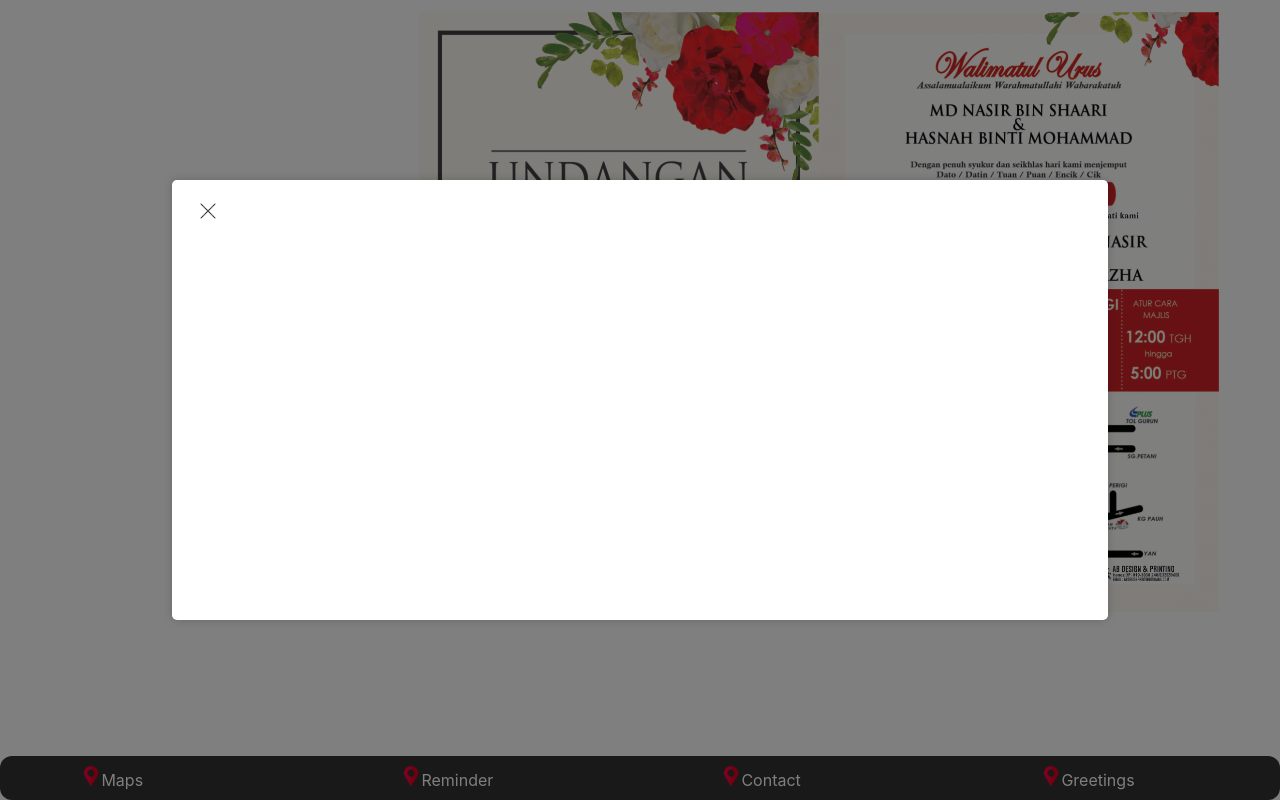
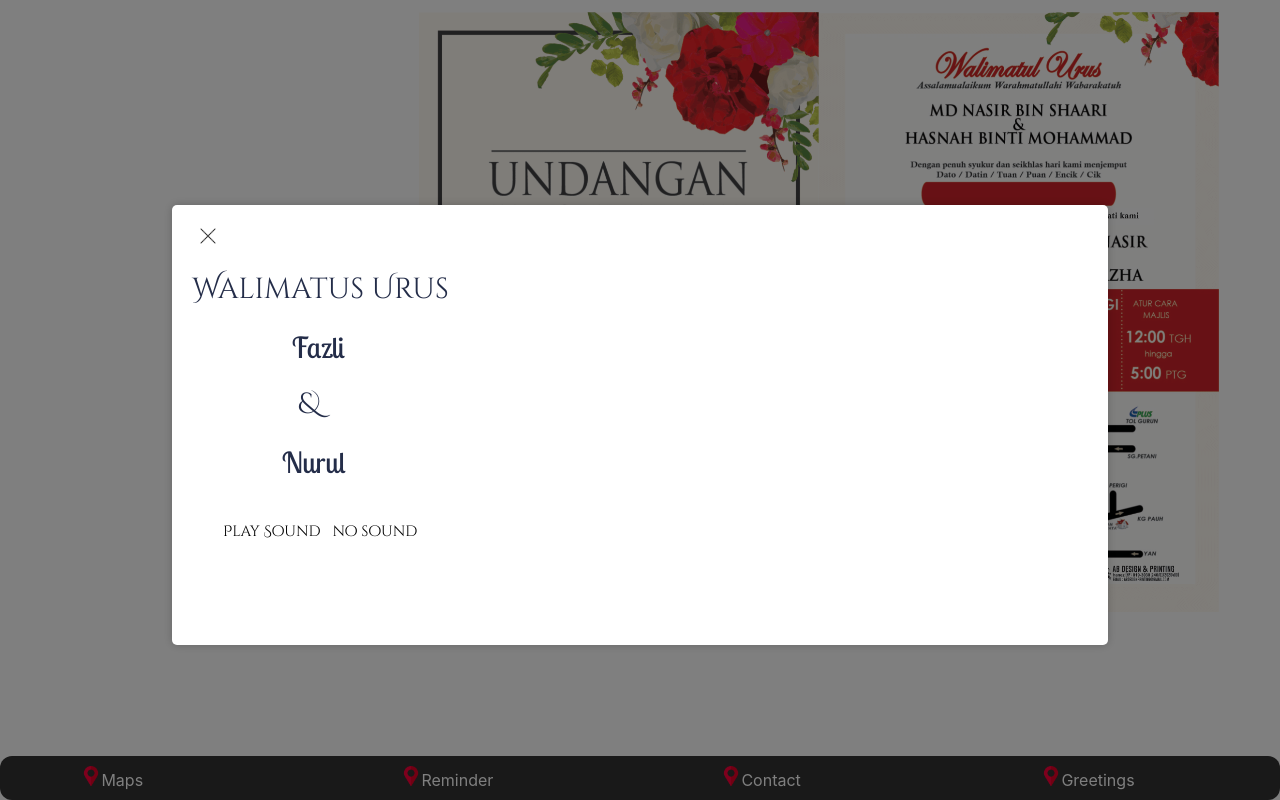
Before and after one commit to FahmiRid/wedding-card1, a React (Create React App) app: page / in a window 1280 px wide. Built offline with nearby package versions, Linux system fonts and the light colour scheme.

Commit message:
Added font modal

```diff
--- a/public/index.html
+++ b/public/index.html
@@ -14,6 +14,13 @@
       manifest.json provides metadata used when your web app is installed on a
       user's mobile device or desktop. See https://developers.google.com/web/fundamentals/web-app-manifest/
     -->
+    <link rel="preconnect" href="https://fonts.googleapis.com" />
+    <link rel="preconnect" href="https://fonts.gstatic.com" crossorigin />
+    <link
+      href="https://fonts.googleapis.com/css2?family=Cinzel+Decorative&display=swap"
+      rel="stylesheet"
+    />
+    <link href="https://fonts.googleapis.com/css2?family=Lobster+Two&display=swap" rel="stylesheet">
     <link rel="manifest" href="%PUBLIC_URL%/manifest.json" />
     <!--
       Notice the use of %PUBLIC_URL% in the tags above.
--- a/src/Components/Modal.jsx
+++ b/src/Components/Modal.jsx
@@ -2,11 +2,12 @@
 import React, { useState, useEffect } from 'react';
 import '../styles/Modal.css'
 import Close from '../Assets/close.png';
-import Lottie from 'lottie-react';
+import SoundFile from '../Assets/thousand.mp3';
 
 
 function Modal({ onClose }) {
     const [isModalOpen, setIsModalOpen] = useState(true);
+
 
     useEffect(() => {
         // When the component is mounted, add a small delay to show the modal with animation.
@@ -18,6 +19,15 @@ function Modal({ onClose }) {
         return () => clearTimeout(timer);
     }, []);
 
+    const playSound = () => {
+        setIsModalOpen(false); // Close the modal with animation
+        setTimeout(() => {
+          onClose(); // Remove the modal
+        }, 300); // Adjust the timing to match the CSS transition duration
+
+        const audio = new Audio(SoundFile); // Create an audio element
+        audio.play(); // Play the audio
+      };
     const closeModal = () => {
         // Set isModalOpen to false to trigger the closing animation.
         setIsModalOpen(false);
@@ -28,9 +38,25 @@ function Modal({ onClose }) {
         <div className={`modal ${isModalOpen ? "active" : ""}`}>
             <div className={`modal-content ${isModalOpen ? "active" : ""}`}>
                 <button onClick={closeModal}>
-            <img src={Close} alt='close-btn' width={20} height={20}/>
+                    <img src={Close} alt='close-btn' width={20} height={20} />
                 </button>
-
+                <div className='header-modal'>
+                    <span>Walimatus Urus</span>
+                </div>
+                <div className='bride-men'>
+                    <span>Fazli</span>
+                </div>
+                <div className='bride-and'>
+                    <span>&</span>
+                </div>
+                <div className='bride-girl'>
+                    <span>Nurul</span>
+                </div>
+                <br></br>
+                <div className='btn-sound'>
+                    <button className='play-sound' onClick={playSound}>Play Sound</button>
+                    <button className='no-sound' onClick={closeModal}>no sound</button>
+                </div>
             </div>
         </div>
     );
--- a/src/styles/Modal.css
+++ b/src/styles/Modal.css
@@ -14,8 +14,45 @@
     transform: scale(0.8);
     /* Start with a slight scaling */
     transition: opacity 0.3s ease-in-out, transform 0.3s ease-in-out;
+    @media (max-width: 600px) {
+    align-items: flex-start; /* Align modal content to the top on small screens */
+  }
+}
+.header-modal{
+    margin-top: 20px
+}
+ .header-modal span {
+    font-family: 'Cinzel Decorative', cursive;
+    font-size: 29px;
 }
 
+.bride-men {
+    margin-left: 100px;
+    margin-top: 20px;
+}
+
+.bride-men span {
+    font-family: 'Lobster Two', cursive;
+    font-size: 29px;
+}
+
+.bride-and{
+    margin-top: 20px;
+    margin-left: 105px;
+}
+ .bride-and span {
+    font-family: 'Cinzel Decorative', cursive;
+    font-size: 29px;
+}
+.bride-girl {
+    margin-left: 90px;
+    margin-top: 20px;
+}
+
+.bride-girl span {
+    font-family: 'Lobster Two', cursive;
+    font-size: 29px;
+}
 .modal.active {
     opacity: 1;
     /* Set opacity to 1 when the modal is active */
@@ -28,11 +65,26 @@
     height: 50%;
     background: white;
     padding: 20px;
+    margin-top: 50px;
     border-radius: 5px;
     box-shadow: 0 0 10px rgba(0, 0, 0, 0.2);
     opacity: 0;
     transform: translateY(-20px);
     transition: opacity 0.3s ease-in-out, transform 0.3s ease-in-out;
+}
+
+.btn-sound {
+    margin-left: 25px;
+    margin-top: 20px;
+}
+.play-sound {
+    font-family: 'Cinzel Decorative', cursive;
+    font-size: 15px;
+}
+
+.no-sound {
+    font-family: 'Cinzel Decorative', cursive;
+    font-size: 15px;
 }
 
 .modal.active .modal-content {
```
Also changed, not shown: public/fonts/CinzelDecorative-Regular.ttf (added), 1 other file (tests, documents, lock files or other folders). Lines whose indentation alone changed are shown as unchanged.
